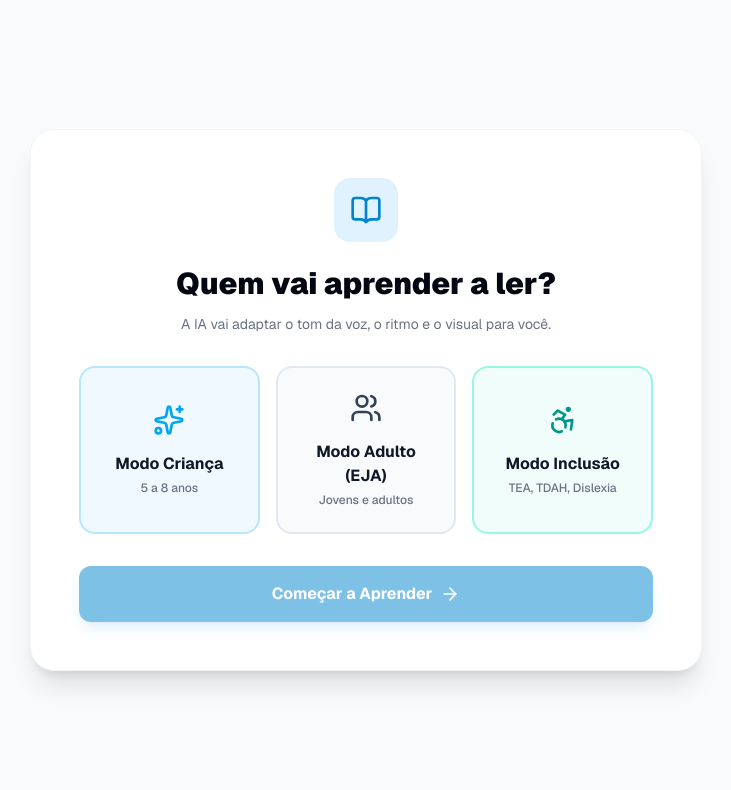
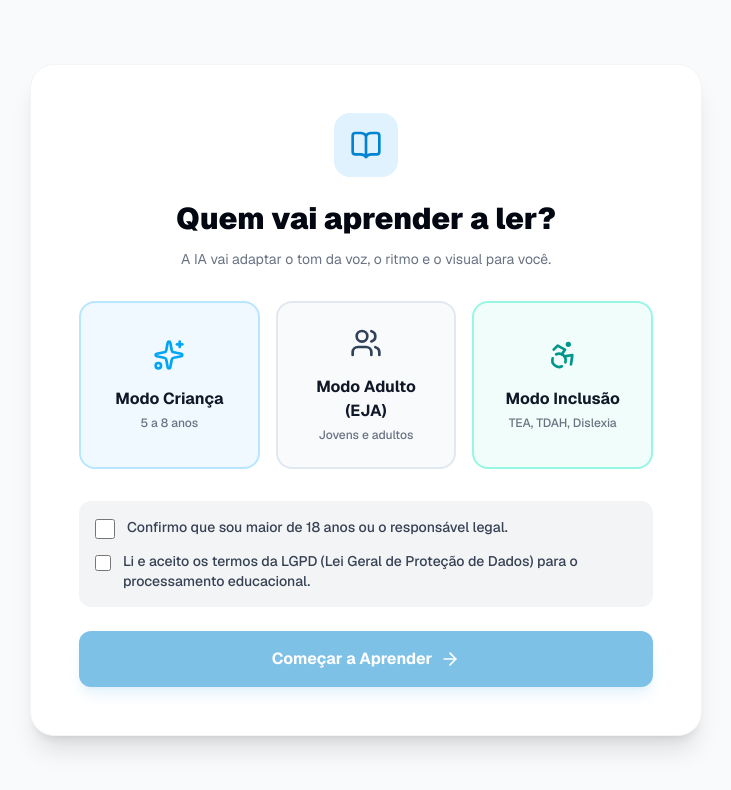
Before and after one commit to evilkobayashi/alfabetiza-ai, a Next.js app in the folder frontend/: page /onboarding in a window 1280 px wide. Shown: the top 790 px of the page, without its empty margins (274-1005 px from the left). Built offline with nearby package versions, Linux system fonts and the light colour scheme; no server answers.

Commit message:
feat: implementar regras de LGPD e ECA

```diff
--- a/frontend/src/app/onboarding/page.tsx
+++ b/frontend/src/app/onboarding/page.tsx
@@ -10,6 +10,8 @@ export default function OnboardingPage() {
   const { user } = useUser()
   const [loading, setLoading] = useState(false)
   const [selectedProfile, setSelectedProfile] = useState<string | null>(null)
+  const [lgpdAccepted, setLgpdAccepted] = useState(false)
+  const [ageAccepted, setAgeAccepted] = useState(false)
 
   const profiles = [
     {
@@ -104,8 +106,19 @@ export default function OnboardingPage() {
           })}
         </div>
 
+        <div className="flex flex-col gap-3 text-left bg-gray-100 p-4 rounded-xl mb-6">
+          <label className="flex items-start gap-3 cursor-pointer">
+            <input type="checkbox" className="w-5 h-5 accent-sky-600 mt-0.5" checked={ageAccepted} onChange={(e) => setAgeAccepted(e.target.checked)} />
+            <span className="text-sm text-gray-700 font-medium">Confirmo que sou maior de 18 anos ou o responsável legal.</span>
+          </label>
+          <label className="flex items-start gap-3 cursor-pointer">
+            <input type="checkbox" className="w-5 h-5 accent-sky-600 mt-0.5" checked={lgpdAccepted} onChange={(e) => setLgpdAccepted(e.target.checked)} />
+            <span className="text-sm text-gray-700 font-medium">Li e aceito os termos da LGPD (Lei Geral de Proteção de Dados) para o processamento educacional.</span>
+          </label>
+        </div>
+
         <button
-          disabled={!selectedProfile || loading}
+          disabled={!selectedProfile || loading || !ageAccepted || !lgpdAccepted}
           onClick={handleFinish}
           className="w-full py-4 rounded-xl bg-sky-600 hover:bg-sky-700 text-white font-bold text-base shadow-lg shadow-sky-600/20 disabled:opacity-50 disabled:cursor-not-allowed transition-all flex items-center justify-center gap-2 cursor-pointer"
         >
--- a/frontend/src/app/sala/page.tsx
+++ b/frontend/src/app/sala/page.tsx
@@ -150,6 +150,14 @@ function SalaContent() {
       {profile === "PCD" && <PCDTheme />}
       {profile === "EJA" && <EJATheme />}
 
+      {/* FOOTER - AVISO LGPD / Supervisão Humana */}
+      <footer className="w-full mt-auto pt-8 pb-4 text-center">
+        <p className="text-xs text-slate-500 max-w-lg mx-auto">
+          ⚠️ <strong>Supervisão Humana:</strong> A IA atua como um assistente educacional. Qualquer análise ou diagnóstico gerado são apenas <em>sugestões</em> e exigem obrigatoriamente a validação de um educador responsável.
+        </p>
+      </footer>
+
+
     </main>
   );
 }
```
Also changed, not shown: 1 other file (tests, documents, lock files or other folders).
